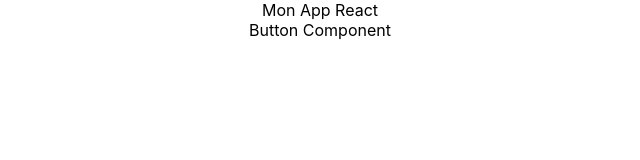
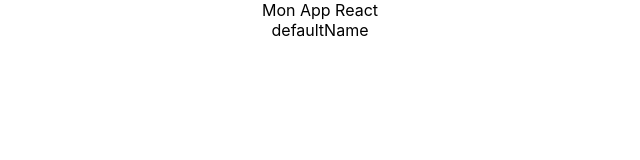
Before and after one commit to champix56/react_cv, a React (Create React App) app: page / in a window 1280 px wide. Shown: the top 160 px of the page, without its empty margins (320-960 px from the left). Built offline with nearby package versions, Linux system fonts and the light colour scheme.

Commit message:
personalisation du contenu du boutton avec les props

```diff
--- a/src/App/component/Button/Button.js
+++ b/src/App/component/Button/Button.js
@@ -2,14 +2,14 @@ import React from 'react';
 import PropTypes from 'prop-types';
 import styles from './Button.module.css';
 
-const Button = () => (
+const Button = (props) => (
   <div className={styles.Button} data-testid="Button">
-    Button Component
+    {props.text}
   </div>
 );
 
-Button.propTypes = {};
+Button.propTypes = {text:PropTypes.string};
 
-Button.defaultProps = {};
+Button.defaultProps = {text:"defaultName"};
 
 export default Button;
```
